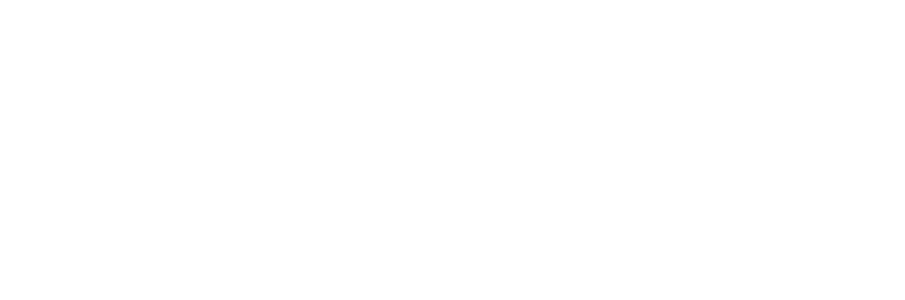
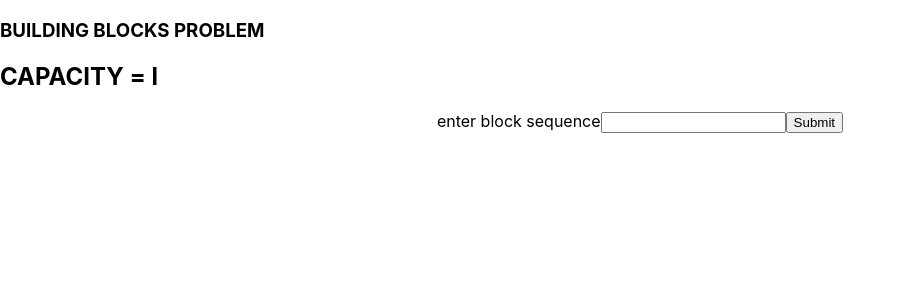
Before and after one commit to rajeswari199/react, a React (Create React App) app: page /waterTank in a window 1280 px wide. Shown: the top 300 px of the page, without its empty margins (0-905 px from the left). Built offline with nearby package versions, Linux system fonts and the light colour scheme.

Commit message:
water between blocks problem

```diff
--- a/src/components/Links/index.js
+++ b/src/components/Links/index.js
@@ -18,6 +18,9 @@ class Links extends React.Component {
                         <li>
                             <Link to="/todo">TODO</Link>
                         </li>
+                        <li>
+                            <Link to="/waterTank">WATER TANK PROBLEM</Link>
+                        </li>
                     </ul>
                 </header>
             </div>
--- /dev/null
+++ b/src/components/WaterTank/index.js
@@ -0,0 +1,49 @@
+import React from 'react'
+import * as _ from 'lodash'
+
+class WaterTank extends React.Component {
+    constructor() {
+        super();
+        this.state = { array: '' }
+    }
+
+    onSubmit = (event) => {
+        event.preventDefault();
+        this.setState({
+            alterArray: this.state.array.split(',').map(Number)
+        }, () => this.calculation())
+    };
+
+    calculation = () => {
+        const arrLen = this.state.alterArray.length;
+        const arr = [];
+        this.state.alterArray.map((blocks, position) => {
+            if (position > 0 && position + 1 < arrLen) {
+                const start = position > 1 ? _.max(_.slice(this.state.alterArray, 0, position)) : this.state.alterArray[0];
+                const stop = _.max(_.slice(this.state.alterArray, position + 1, arrLen));
+                const val = _.min([start, stop]) - blocks;
+                if (val > 0) { arr.push(val) }
+            }
+        })
+        this.setState({ water: _.sum(arr) })
+    }
+
+    onChange = (event) => {
+        this.setState({ array: event.target.value })
+    }
+
+    render() {
+        return (
+            <div>
+                <h3 className="mb-3">BUILDING BLOCKS PROBLEM</h3>
+                <h2>CAPACITY = {this.state.water}l</h2>
+                <form className="App" onSubmit={this.onSubmit}>
+                    enter block sequence<input value={this.state.array} onChange={this.onChange} />
+                    <button>Submit</button>
+                </form>
+            </div>
+        )
+    }
+}
+
+export default WaterTank
--- a/src/routes/index.js
+++ b/src/routes/index.js
@@ -2,12 +2,14 @@ import React from 'react'
 import { Route, Switch, Redirect } from 'react-router-dom'
 import Todo from '../components/Todo'
 import Links from '../components/Links'
+import WaterTank from '../components/WaterTank'
 
 const RouteApp = () => (
     <Switch>
         <Route exact path="/" render={() => (<Redirect to="/links" />)} />
         <Route exact path="/todo" component={Todo} />
         <Route  exact path="/links" component={Links} />
+        <Route exact path="/waterTank" component={WaterTank} />
     </Switch>
 )
 
```
